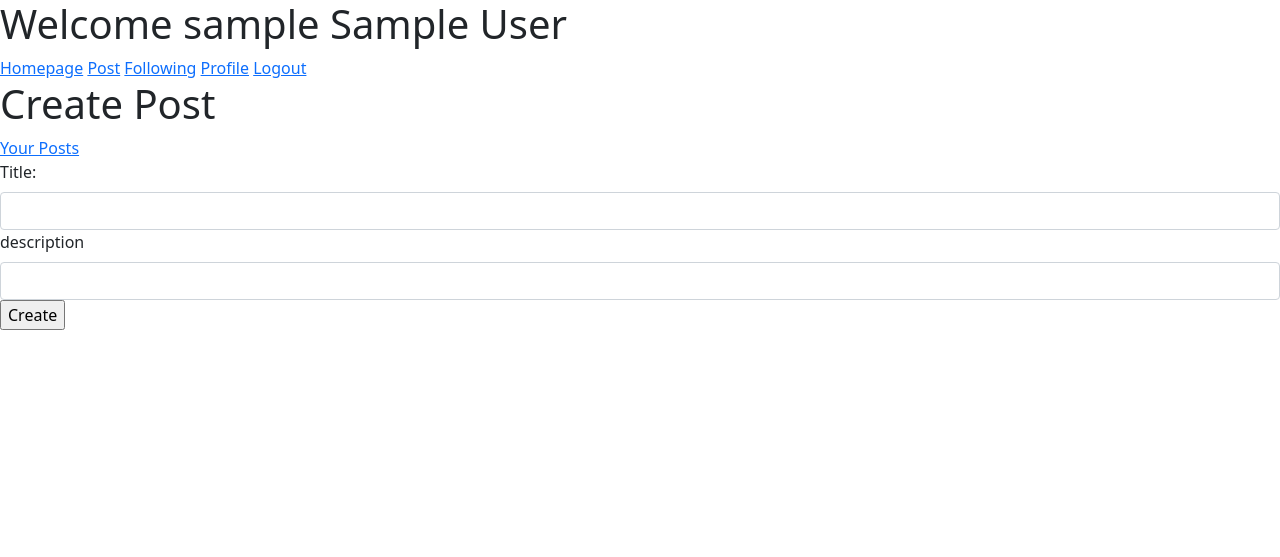
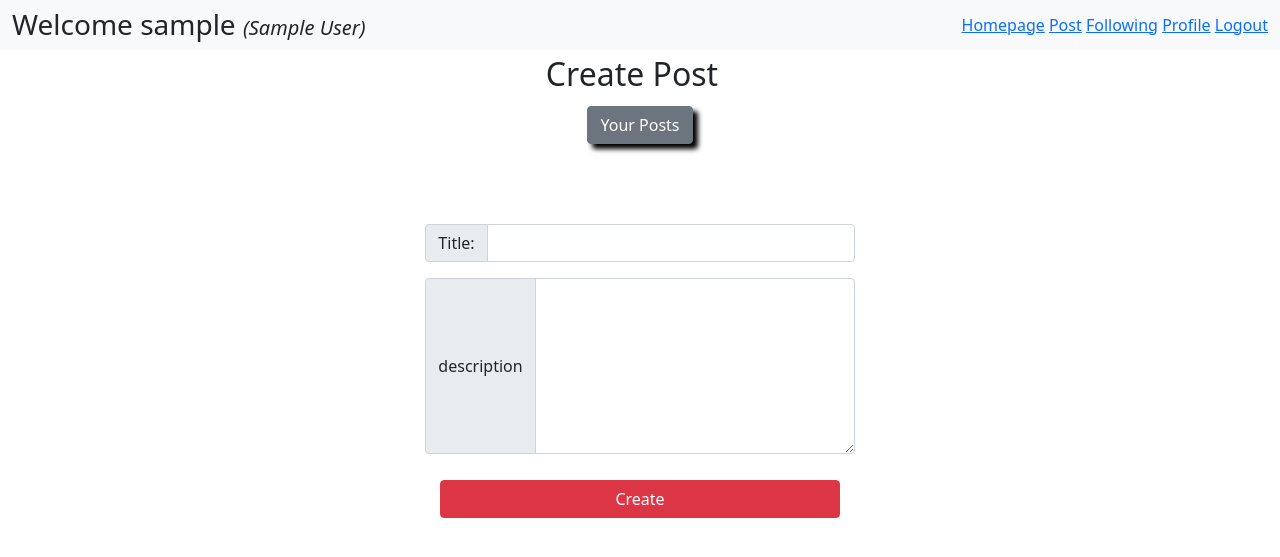
Before and after one commit to DomB1113/SoloProject, a Flask app: template flask_app/templates/create_post.html in a window 1280 px wide. Shown: the top 557 px of the page. Run offline with Flask 2, Linux system fonts and the light colour scheme; the template is opened without the code that fills it: most values are stand-ins (such as "Sample title", 1, 10 or a date in 2020).

Commit message:
base css complete, NEXT unlike ,orderby, stats

```diff
--- a/flask_app/templates/create_post.html
+++ b/flask_app/templates/create_post.html
@@ -8,26 +8,42 @@
     <title>Create Post</title>
 </head>
 <body>
+    <nav class="navbar navbar-expand-lg navbar-light bg-light">
+        <div class="container-fluid">
             <div>
-        <h1>Welcome {{login.username}} {{login.first_name}} {{login.last_name}}</h1>
-        <nav>
+                <h3 style="display: inline;">Welcome {{login.username}} </h3>
+                <h5 style="display: inline; font-style: italic;">({{login.first_name}} {{login.last_name}})</h5>
+            </div>
+            <div>
                 <a href="/homepage">Homepage</a>
                 <a href="/post">Post</a>
                 <a href="/following">Following</a>
                 <a href="/profile">Profile</a>
                 <a href="/logout">Logout</a>
+            </div>
+        </div>
     </nav>
+    <div class="d-flex justify-content-center" >
+        <div style=" vertical-align: top; display: inline-block; text-align: center;">
+            <h3 style="font-size: 2rem;" class="navbar-brand" >Create Post</h3>
+            <a class="btn btn-secondary" style="box-shadow: 5px 5px 5px black;"  href="/your/posts">Your Posts</a>
+        </div>
     </div>
     <div>
-        <h1>Create Post</h1>
-        <a href="/your/posts">Your Posts</a>
-        <div>
+        <div class="d-flex justify-content-center" style="display: flex; margin: 5em; margin-top: 5rem;">
             <form action="/create/post" method="POST">
-                <label class="form-label" for="title">Title:</label>
-                <input class="form-control" type="text" name="title" id="">
-                <label class="form-label" for="description">description</label>
-                <input class="form-control"  type="text" name="description">
-                <input type="submit" value="Create">
+                <div  class="input-group mb-3">
+                    <label class="input-group-text" id="inputGroup-sizing-default" for="title">Title:</label>
+                    <input class="form-control" aria-label="Sizing example input" aria-describedby="inputGroup-sizing-default" type="text" name="title" id="">
+                </div>
+                <div  class="input-group mb-3">
+                    <label class="input-group-text" id="inputGroup-sizing-default" for="description">description</label>
+                    <textarea  style="width: 20rem; height: 11rem;" class="form-control" aria-label="Sizing example input" aria-describedby="inputGroup-sizing-default"  type="text" name="description">
+                    </textarea>
+                </div>
+                <div class="row d-flex justify-content-center">
+                    <input style="margin-top: 10px; width: 25rem;" class="btn btn-danger" type="submit" value="Create">
+                </div>
             </form>
         </div>
     </div>
--- a/flask_app/templates/homepage.html
+++ b/flask_app/templates/homepage.html
@@ -54,8 +54,8 @@
                                 <a style="box-shadow: 5px 5px 5px black;"  class="btn btn-secondary" href="/view/post/{{post.id}}">View Post</a>
                             </div>
                         </div>
-                        <div>
-                            <p class="card-footer text-muted">created at: {{post.created_at.strftime('%d-%m-%Y')}}</p>
+                        <div class="card-footer text-muted">
+                            <p >created at: {{post.created_at.strftime('%d-%m-%Y')}}</p>
                         </div>
                     </div>
                 {%endfor%}
```
Also changed, not shown: flask_app/templates/following.html (+27 -12 lines), flask_app/templates/view_post.html (+28 -8 lines), flask_app/templates/your_posts.html (+30 -7 lines). Lines whose indentation alone changed are shown as unchanged.
